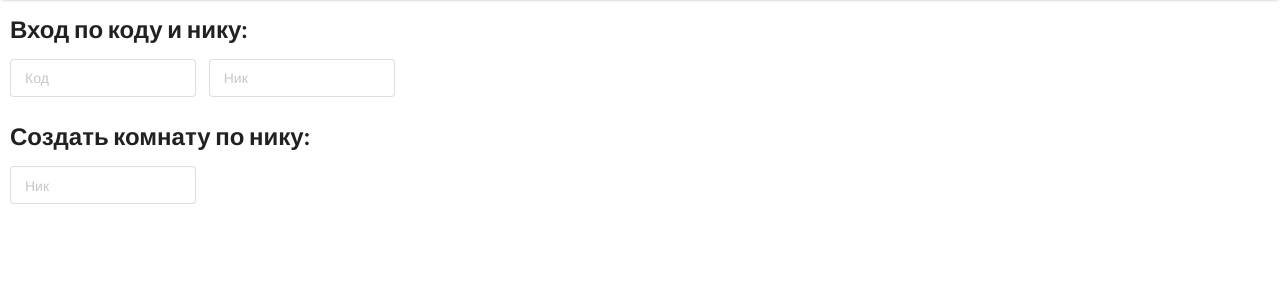
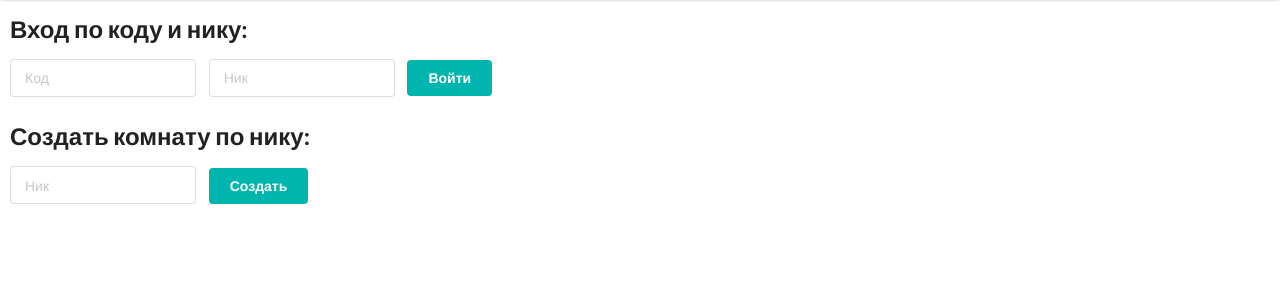
Before and after one commit to maxtaran2010/FlaskGame, a Flask app: page / in a window 1280 px wide. Shown: the part 42-342 px from the top of the page. Run offline with Flask 2, Linux system fonts and the light colour scheme; some libraries are stand-ins or nearby versions.

Commit message:
addbuttons1

```diff
--- a/templates/index.html
+++ b/templates/index.html
@@ -23,15 +23,17 @@
             <div class="ui input i1">
                 <input type="text" placeholder="Код">
             </div>
-            <div class="ui input">
+            <div class="ui input i1">
                 <input type="text" placeholder="Ник">
             </div>
+            <button type="submit" class="ui button teal">Войти</button>
         </form>
         <h2>Создать комнату по нику:</h2>
         <form>
-            <div class="ui input">
+            <div class="ui input i1">
                 <input type="text" placeholder="Ник">
             </div>
+            <button type="submit" class="ui button teal">Создать</button>
         </form>
     </div>
 
```
